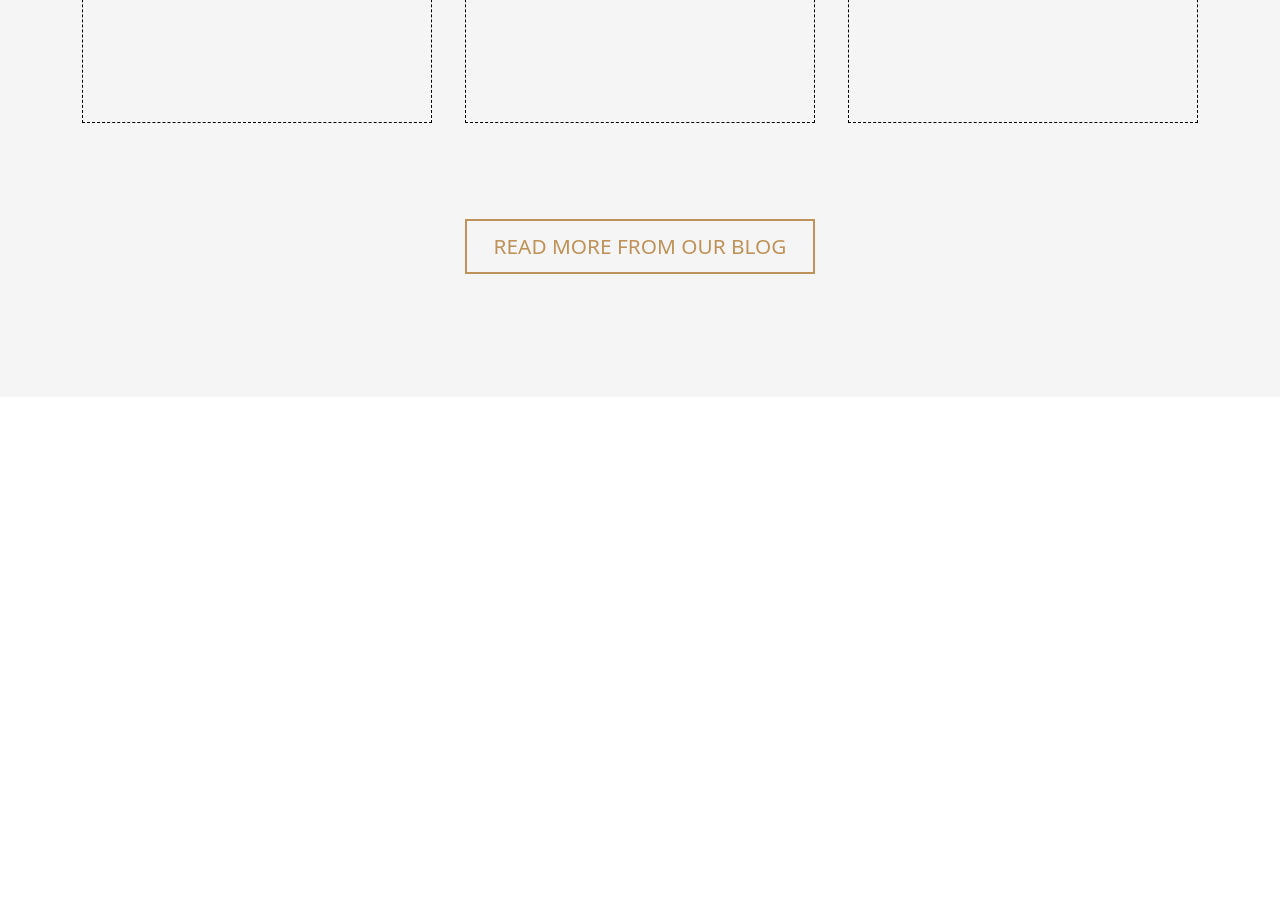
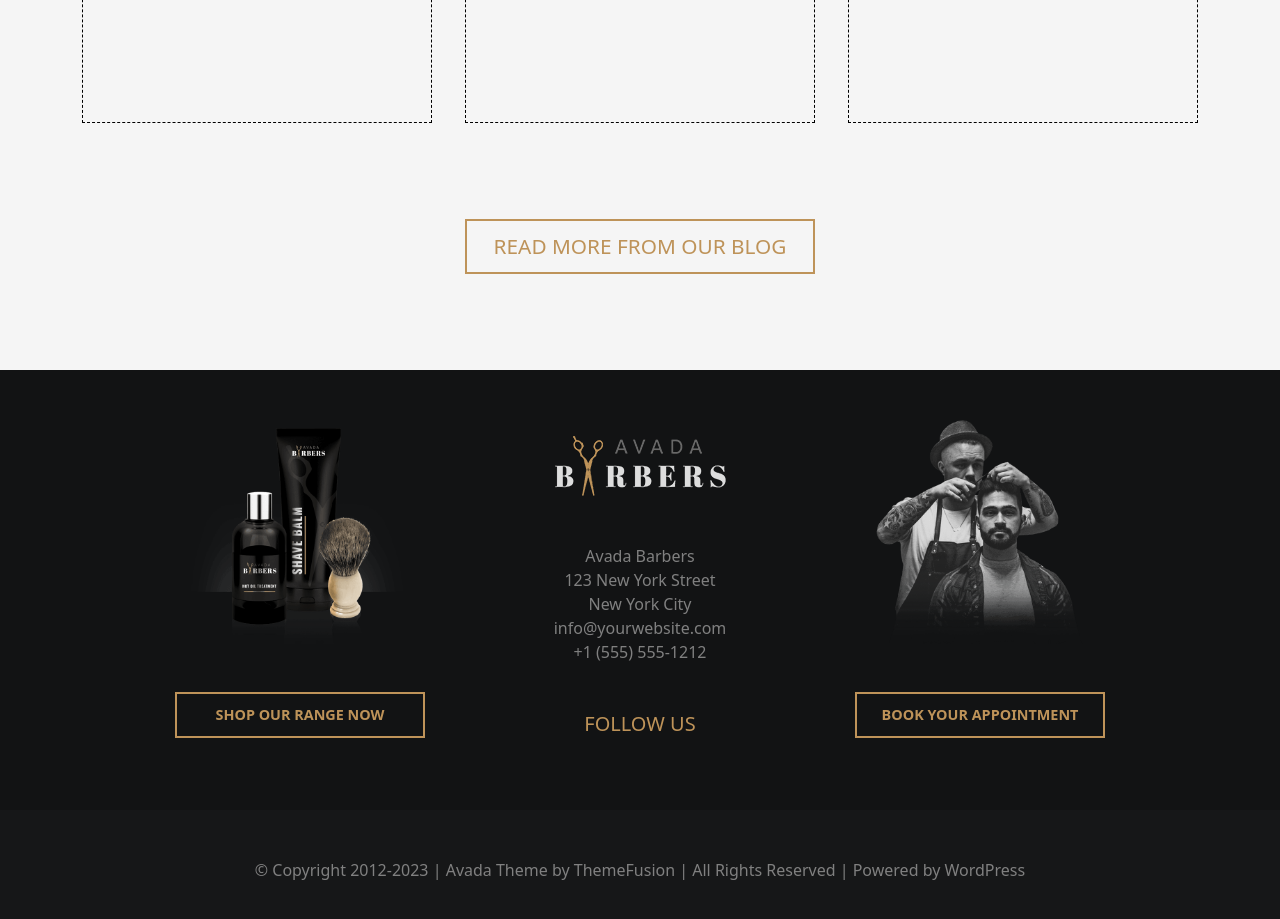
Before and after one commit to claudiuhuhulia/proj-html-vuejs, a Vue app: page / in a window 1280 px wide. Shown: the part 5140-6059 px from the top of the page. Before the commit the page ends 5585 px from the top, so only its background shows below. Built offline with nearby package versions, Linux system fonts and the light colour scheme.

Commit message:
added footer

```diff
--- a/src/App.vue
+++ b/src/App.vue
@@ -24,6 +24,8 @@ export default {
   <AppReviw />
 
   <AppPosts />
+
+  <AppFooter />
 </template>
 
 <style lang="scss">
--- a/src/components/AppFooter.vue
+++ b/src/components/AppFooter.vue
@@ -4,4 +4,70 @@ export default {
 }
 </script>
 
-<template></template>
+<template>
+    <main class="py-4">
+        <div class="container">
+            <div class="row mx-5">
+                <div class="shop col-4 d-flex align-items-center flex-column">
+                    <img src="../assets/img/avadabarbers_footer_shop_image.png" alt="shop">
+                    <div class="my-btn my-5">
+                        SHOP OUR RANGE NOW
+                    </div>
+                </div>
+                <div class=" col-4 d-flex align-items-center flex-column justify-content-center">
+                    <img src="../assets/img/avadabarbers-logo-x1.png" alt="logo">
+                    <div class="address text-center my-5">
+                        Avada Barbers <br>
+                        123 New York Street <br>
+                        New York City <br>
+                        info@yourwebsite.com <br>
+                        +1 (555) 555-1212
+                    </div>
+                    <div class="follow-us">
+                        <h5>FOLLOW US</h5>
+
+                    </div>
+                </div>
+                <div class="shop col-4 d-flex align-items-center flex-column">
+                    <img src="../assets/img/avadabarbers_footer_appointment_image.png" alt="shop">
+                    <div class="my-btn my-5">
+                        BOOK YOUR APPOINTMENT
+                    </div>
+                </div>
+            </div>
+        </div>
+    </main>
+    <div class="copyright-section d-flex align-items-center justify-content-center py-5">
+        © Copyright 2012-2023 | Avada Theme by ThemeFusion | All Rights Reserved | Powered by WordPress
+    </div>
+</template>
+
+<style scoped lang="scss">
+@use '../assets/scss/style.scss' as *;
+
+main {
+    background-color: #121314;
+}
+
+.copyright-section {
+    color: grey;
+    background-color: #161718;
+}
+
+.shop {
+    font-weight: bold;
+
+    img {
+        height: 250px;
+    }
+}
+
+.address {
+    color: grey;
+}
+
+.my-btn {
+    width: 250px;
+    font-size: 0.9rem;
+}
+</style>
--- a/src/components/AppGrooming.vue
+++ b/src/components/AppGrooming.vue
@@ -14,7 +14,6 @@
         <div class="my-card"></div>
     </section>
 
-
     <div class="footer-section d-flex justify-content-center my-5">
         <div class="my-btn my-5">
             READ ABOUT OUR SERVICES
@@ -25,8 +24,6 @@
 <style scoped lang="scss">
 @use '../assets/scss/style.scss' as *;
 
-
-
 .my-btn {
     width: 300px;
 
--- a/src/components/AppPosts.vue
+++ b/src/components/AppPosts.vue
@@ -14,7 +14,7 @@
         </section>
 
 
-        <div class="footer-section d-flex justify-content-center my-5">
+        <div class="footer-section d-flex justify-content-center py-5">
             <div class="my-btn my-5">
                 READ MORE FROM OUR BLOG
             </div>
```
